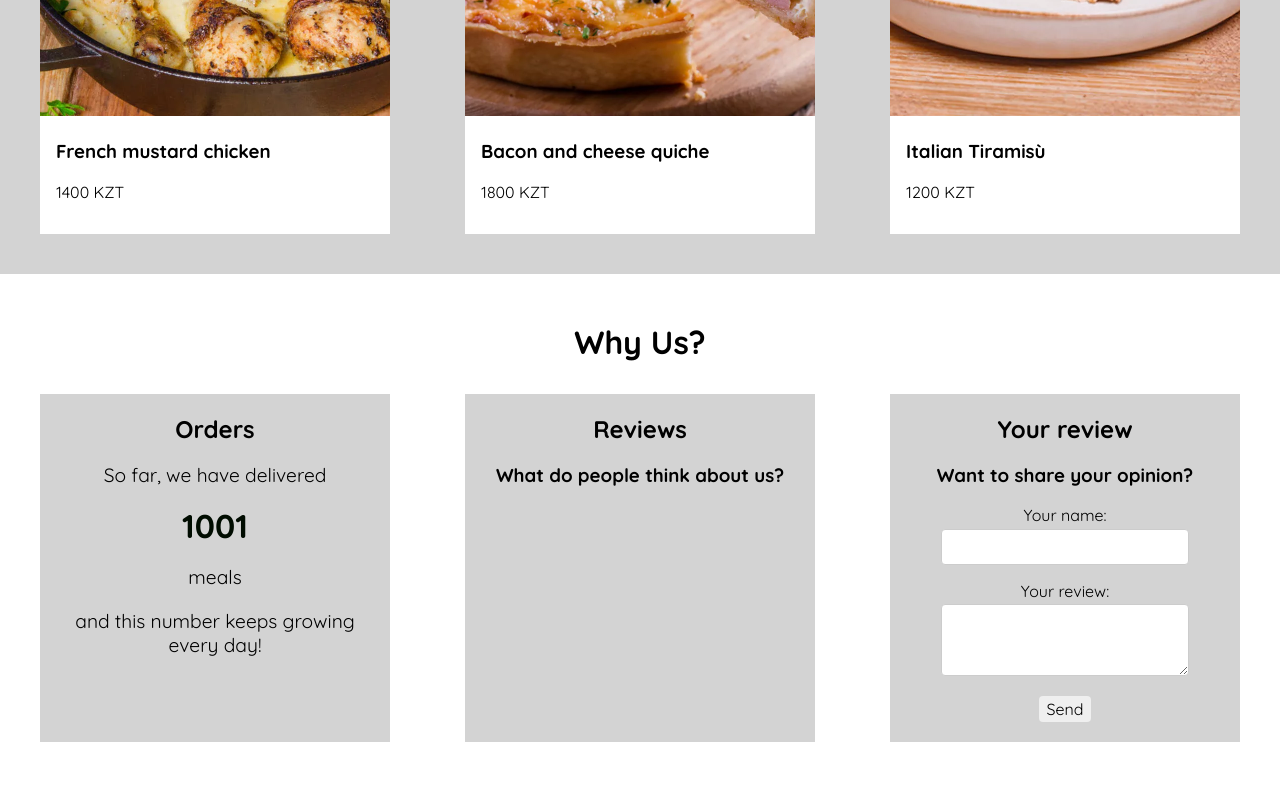
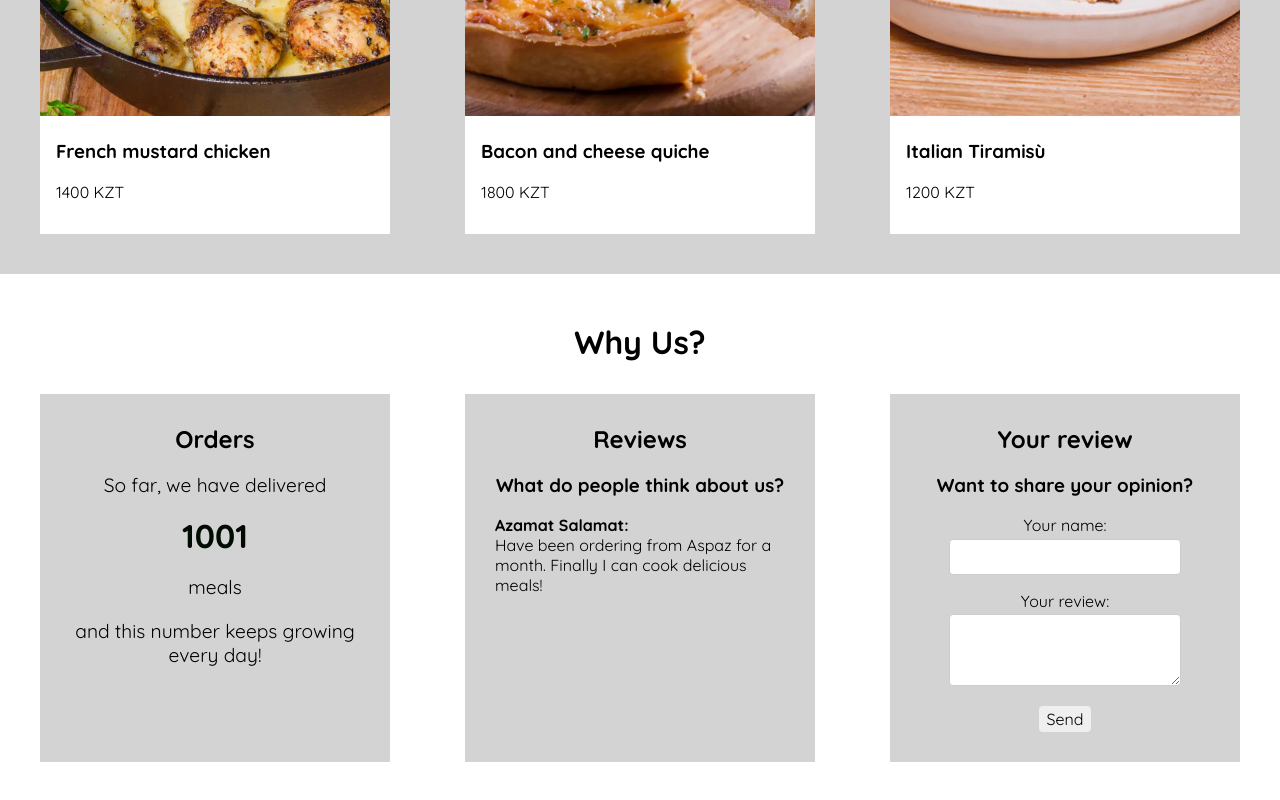
Before and after one commit to azamatsalamat/aspaz-landing-page, an Angular app: page / in a window 1280 px wide. Shown: the part 1715-2515 px from the top of the page. Built offline with nearby package versions, Linux system fonts and the light colour scheme.

Commit message:
feat(): use localStorage

```diff
--- a/src/app/shared/interactive-card/interactive-card.component.css
+++ b/src/app/shared/interactive-card/interactive-card.component.css
@@ -2,5 +2,5 @@
     width: 350px;
     text-align: center;
     background-color: lightgrey;
-    padding: 20px;
+    padding: 30px;
 }
--- a/src/app/why-us/orders/orders.component.ts
+++ b/src/app/why-us/orders/orders.component.ts
@@ -13,12 +13,18 @@ export class OrdersComponent implements OnInit, OnDestroy {
   orders = 1000;
 
   ngOnInit(): void {
+    const orders = localStorage.getItem('aspaz-orders-count');
+    if (orders){
+      this.orders = JSON.parse(orders);
+    }
+
     this.interval = setInterval(() => {
       const rnd = Math.random();
       let increment = Math.floor(rnd / 0.3);
       this.orders += increment;
 
       if (increment > 0){
+        this.saveCounter();
         this.animateOrdersCount = true;
         setTimeout(() => {
           this.animateOrdersCount = false;
@@ -30,4 +36,8 @@ export class OrdersComponent implements OnInit, OnDestroy {
   ngOnDestroy(): void {
     clearTimeout(this.interval);
   }
+
+  private saveCounter(){
+    localStorage.setItem('aspaz-orders-count', JSON.stringify(this.orders));
+  }
 }
--- a/src/app/why-us/reviews/reviews.component.css
+++ b/src/app/why-us/reviews/reviews.component.css
@@ -1,5 +1,6 @@
 ul {
     list-style: none;
+    padding: 0;
 }
 
 li {
--- a/src/app/why-us/reviews/reviews.service.ts
+++ b/src/app/why-us/reviews/reviews.service.ts
@@ -3,9 +3,27 @@ import { Review } from "./review.model";
 
 @Injectable({providedIn: "root"})
 export class ReviewsService{
-    reviews: Review[] = [];
+    reviews: Review[] = [
+        {
+            id: crypto.randomUUID(),
+            name: "Azamat Salamat",
+            text: "Have been ordering from Aspaz for a month. Finally I can cook delicious meals!"
+        }
+    ];
+
+    constructor(){
+        const reviews = localStorage.getItem('aspaz-reviews');
+        if (reviews){
+            this.reviews = JSON.parse(reviews);
+        }
+    }
 
     add(review: Review){
         this.reviews.push(review);
+        this.saveReviews();
+    }
+
+    private saveReviews(){
+        localStorage.setItem('aspaz-reviews', JSON.stringify(this.reviews));
     }
 }
```
